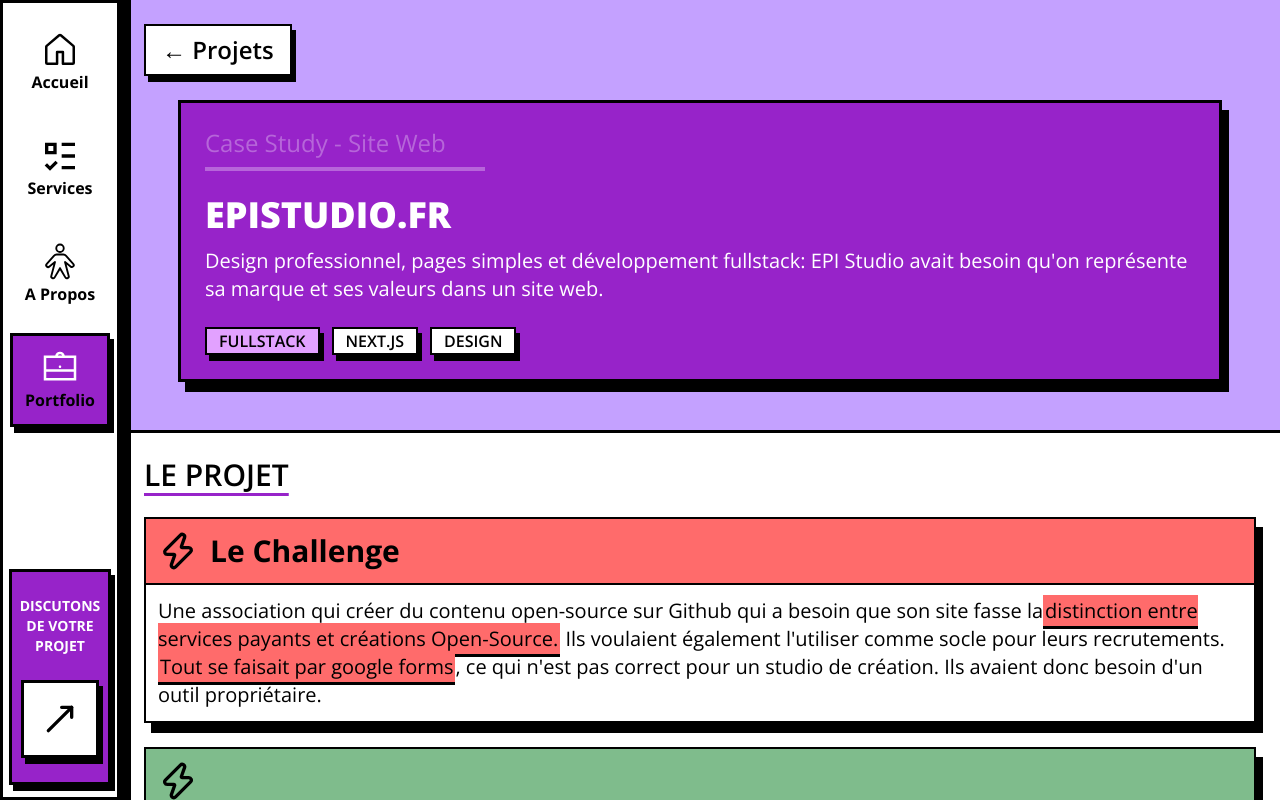
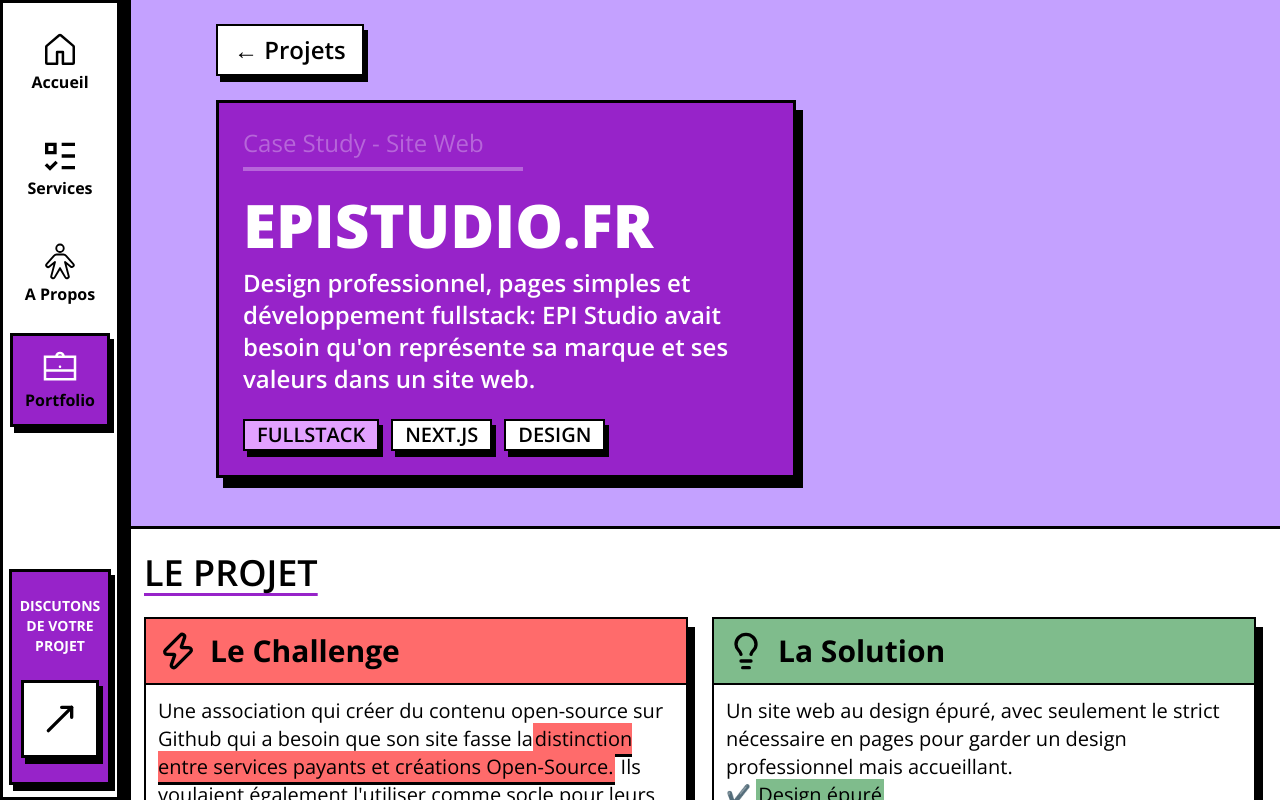
Before and after one commit to FlyingCow31/portfolio, a Next.js app: page /portfolio/epistudios in a window 1280 px wide. Built offline with nearby package versions, Linux system fonts and the light colour scheme.

Commit message:
Portfolio page done

```diff
--- a/app/components/ProjectPage.tsx
+++ b/app/components/ProjectPage.tsx
@@ -32,17 +32,17 @@
 
 export function HeroProjet({ type, title, desc, tags }: ProjectProps) {
      return (
-          <div className="border-3 shadow-big bg-main text-white w-[90%] p-6 border-black">
+          <div className="border-3 shadow-big bg-main text-white w-[90%] p-6 border-black lg:w-[50%] lg:mr-auto lg:ml-24">
                <p className="text-2xl opacity-30">Case Study - {type}</p>
                <hr className="opacity-30 w-70 mb-6 mt-2 border-2" />
-               <h2 className="font-black text-4xl mb-3">{title}</h2>
-               <h1 className="text-xl mb-6">{desc}</h1>
+               <h2 className="font-black text-4xl mb-3 lg:text-6xl">{title}</h2>
+               <h1 className="text-xl mb-6 lg:text-2xl lg:font-semibold">{desc}</h1>
                <div className="flex gap-3 flew-wrap">
                     {tags.map((tag, index) => {
                          return (
                               <div
                                    key={index}
-                                   className={`${index < 1 ? "bg-sec" : "bg-white"} text-black font-semibold px-3 border-2 shadow-small w-fit`}
+                                   className={`${index < 1 ? "bg-sec" : "bg-white"} text-black font-semibold px-3 border-2 shadow-small w-fit lg:text-xl`}
                               >
                                    <p>{tag}</p>
                               </div>
@@ -55,7 +55,7 @@
 
 export function ChallengeDiv({ challenge }: Pick<ProblemedivProps, "challenge">) {
      return (
-          <div className="border-2 shadow-big flex flex-col gap-0 text-black">
+          <div className="border-2 shadow-big flex flex-col gap-0 text-black lg:flex-1">
                <div className="bg-colerr  text-3xl font-bold border-b-2 p-3 flex gap-3 items-center">
                     <Zap size={40} color="#000000" />
                     <h2>Le Challenge</h2>
@@ -68,9 +68,9 @@
 }
 export function SolutionDiv({ solution }: Pick<ProblemedivProps, "solution">) {
      return (
-          <div className="border-2 shadow-big flex flex-col gap-0 text-black">
-               <div className="bg-colsol  text-2xl font-bold border-b-2 p-3">
-                    <Zap size={40} color="#000000" />
+          <div className="border-2 shadow-big flex flex-col gap-0 text-black lg:flex-1">
+               <div className="bg-colsol text-3xl font-bold border-b-2 p-3 flex gap-3 items-center">
+                    <Lightbulb size={40} color="#000000" />
                     <h2>La Solution</h2>
                </div>
                <div className="bg-white p-3 text-xl ">
@@ -82,7 +82,7 @@
 
 export function StatsDiv({ Main, Sec }: StatsProps) {
      return (
-          <div className="w-full bg-black flex flex-col items-center text-white">
+          <div className="w-full bg-black flex flex-col items-center text-white py-2">
                <h2 className="italic text-2xl">{Main}</h2>
                <p className="opacity-50">{Sec}</p>
           </div>
@@ -91,16 +91,16 @@
 
 export function GalerieView({ image, title, desc }: GalerieProps) {
      return (
-          <div className="flex flex-col gap-0 border-3 shadow-big">
-               <div className="casestudyborder bg-bg p-3 flex flex-col items-center">
+          <div className="flex flex-col gap-0 border-4 shadow-big lg:flex-row">
+               <div className="casestudyborder bg-bg p-3 flex flex-col items-center lg:flex-1">
                     <div className="border-2 shadow-small">
                          <Image height={1000} width={1000} alt={title} src={image} />
                     </div>
                </div>
-               <div className="p-3 bg-white">
-                    <h2 className="text-2xl font-semibold">{title}</h2>
+               <div className="p-4 bg-white lg:flex flex-col lg:justify-center lg:flex-1">
+                    <h2 className="text-2xl font-semibold lg:text-5xl lg:font-bold">{title}</h2>
                     <hr className="border-2 border-main w-40 my-3" />
-                    <p className="text-xl">{desc}</p>
+                    <p className="text-xl lg:text-2xl lg:font-semibold">{desc}</p>
                </div>
           </div>
      )
@@ -108,18 +108,18 @@
 
 export function StackCard({ title, items, color }: StackCardProps) {
      return (
-          <div className="border-2 shadow-small">
-               <div className={`bg-[${color}] p-4 border-b-2 text-3xl font-bold `}>{title}</div>
+          <div className="border-2 shadow-small flex-1">
+               <div className={`bg-[${color}] p-4 border-b-2 text-3xl font-bold lg:text-4xl`}>{title}</div>
                <div className="p-4 bg-white">
                     {items.map((item, index) => {
                          return (
                               <div key={index} className="text-black">
                                    <h2
-                                        className={`font-semibold underline decoration-[${color}] decoration-3 text-2xl`}
+                                        className={`font-semibold underline decoration-[${color}] decoration-3 text-2xl lg:text-3xl`}
                                    >
                                         {item.title}
                                    </h2>
-                                   <p className="opacity-50 text-xl">{item.desc}</p>
+                                   <p className="opacity-50 text-xl lg:text-2xl">{item.desc}</p>
                               </div>
                          )
                     })}
--- a/app/components/buttons.tsx
+++ b/app/components/buttons.tsx
@@ -33,7 +33,7 @@
 export default function BackButton() {
      return (
           <Link href={`/portfolio`}>
-               <div className="w-fit bg-white px-4 py-2 border-2 shadow-small clicanim m-6 text-2xl font-semibold">
+               <div className="w-fit bg-white px-4 py-2 border-2 shadow-small clicanim m-6 text-2xl font-semibold lg:ml-24">
                     <p>{"← Projets"}</p>
                </div>
           </Link>
--- a/app/components/textcomponents.tsx
+++ b/app/components/textcomponents.tsx
@@ -46,7 +46,7 @@
 
 export function TitleDivProject({ text }: { text: string }) {
      return (
-          <h2 className="underline decoration-3 decoration-main underline-offset-7 text-3xl font-semibold mb-6">
+          <h2 className="underline decoration-3 decoration-main underline-offset-7 text-3xl font-semibold mb-6 lg:text-4xl">
                {text}
           </h2>
      )
--- a/app/portfolio/epistudios/page.tsx
+++ b/app/portfolio/epistudios/page.tsx
@@ -117,11 +117,11 @@
 
                     <div className="bg-white border-y-3 p-6 mt-12">
                          <TitleDivProject text="LE PROJET" />
-                         <div className="flex flex-col gap-6">
+                         <div className="flex flex-col gap-6 lg:flex-row">
                               <ChallengeDiv challenge={challenge} />
                               <SolutionDiv solution={solution} />
                          </div>
-                         <div className="grid grid-cols-2 gap-3 my-6">
+                         <div className="grid grid-cols-2 gap-3 my-6 lg:flex">
                               <StatsDiv Main="Moderne" Sec="Design" />
                               <StatsDiv Main="Next.JS" Sec="Stack principale" />
                               <StatsDiv Main="CTA" Sec="Focus" />
@@ -140,15 +140,15 @@
 
                     <div className="flex flex-col bg-white border-b-3 p-6">
                          <TitleDivProject text="LA STACK" />
-                         <div className="flex flex-col gap-6">
+                         <div className="flex flex-col gap-6 lg:flex-row">
                               {stackCards.map((card, index) => {
                                    return <StackCard key={index} {...card} />
                               })}
                          </div>
                     </div>
 
-                    <div className="flex flex-col gap-3 p-3 bg-main pb-40">
-                         <h2 className="text-white text-5xl font-black">Ce projet vous intéresse?</h2>
+                    <div className="flex flex-col gap-3 p-3 bg-main pb-40 md:p-6 md:gap-6">
+                         <h2 className="text-white text-5xl font-black lg:text-6xl">Ce projet vous intéresse?</h2>
 
                          <ButtonCTA text="Parlons-en" color="white" href="contact" textcol="black" />
                          <Link href={"https://epistudio.fr"}>
```
